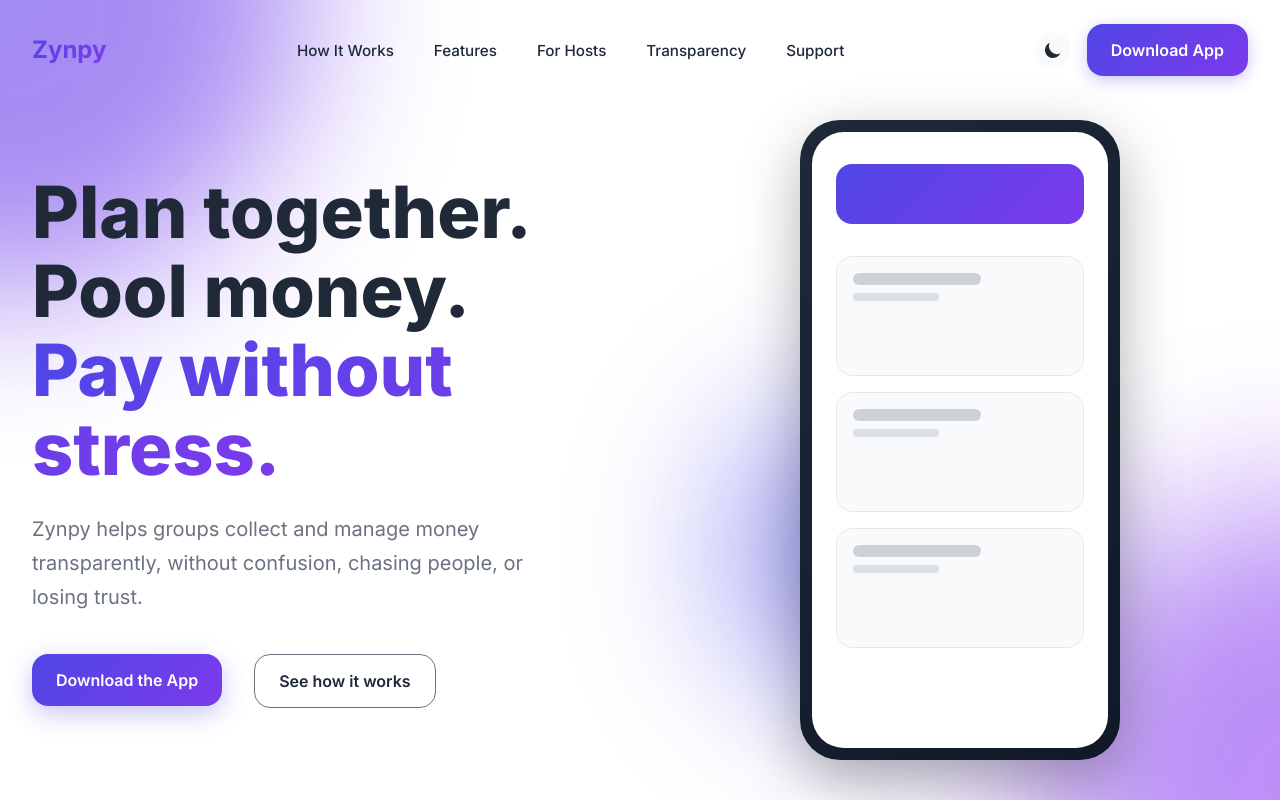
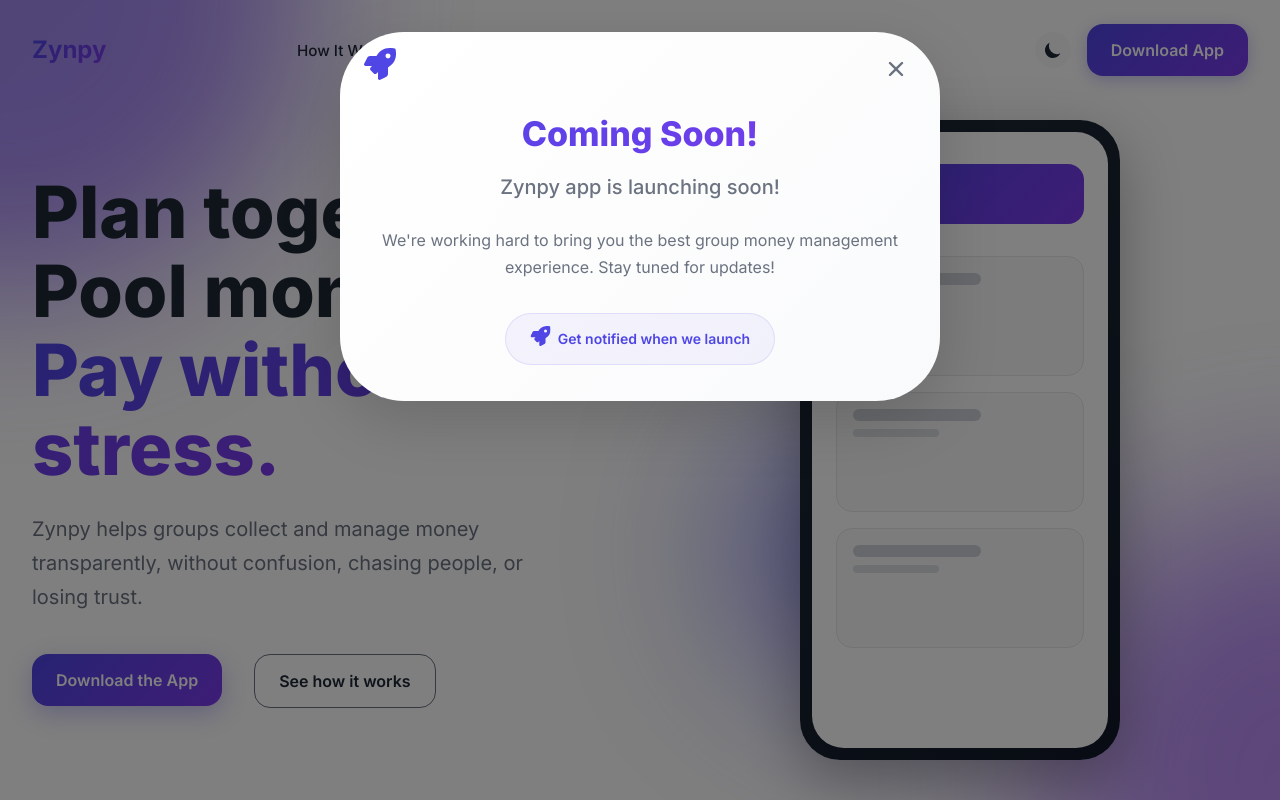
Before and after one commit to Prabuddha747/Zynpy, a React (Vite) app: page / in a window 1280 px wide. Both pictures are taken after a click on the button "Download App". Shown: the top 800 px of the page. Built offline with nearby package versions, Linux system fonts and the light colour scheme.

Commit message:
Add Coming Soon modal for download buttons and fix footer text colors in dark mode

```diff
--- /dev/null
+++ b/src/components/ComingSoonModal.jsx
@@ -0,0 +1,187 @@
+import { useState } from 'react'
+import {
+  Dialog,
+  DialogContent,
+  DialogTitle,
+  IconButton,
+  Typography,
+  Box,
+  useTheme,
+  useMediaQuery,
+} from '@mui/material'
+import { motion, AnimatePresence } from 'framer-motion'
+import { HiX } from 'react-icons/hi'
+import { FaRocket } from 'react-icons/fa'
+
+const ComingSoonModal = ({ open, onClose, platform = 'App' }) => {
+  const theme = useTheme()
+  const fullScreen = useMediaQuery(theme.breakpoints.down('sm'))
+
+  return (
+    <Dialog
+      open={open}
+      onClose={onClose}
+      fullScreen={fullScreen}
+      maxWidth="sm"
+      fullWidth
+      PaperProps={{
+        sx: {
+          borderRadius: fullScreen ? 0 : 4,
+          background: theme.palette.mode === 'dark'
+            ? 'linear-gradient(135deg, #1F2937, #111827)'
+            : 'linear-gradient(135deg, #FFFFFF, #F9FAFB)',
+          boxShadow: theme.palette.mode === 'dark'
+            ? '0 20px 60px rgba(0, 0, 0, 0.5)'
+            : '0 20px 60px rgba(0, 0, 0, 0.15)',
+        },
+      }}
+      TransitionComponent={motion.div}
+      transition={{
+        type: 'spring',
+        damping: 25,
+        stiffness: 200,
+      }}
+    >
+      <DialogTitle
+        sx={{
+          display: 'flex',
+          justifyContent: 'space-between',
+          alignItems: 'center',
+          pb: 1,
+        }}
+      >
+        <Box sx={{ display: 'flex', alignItems: 'center', gap: 1 }}>
+          <motion.div
+            animate={{ rotate: [0, 10, -10, 0] }}
+            transition={{ duration: 2, repeat: Infinity, repeatDelay: 3 }}
+          >
+            <FaRocket
+              size={32}
+              style={{
+                color: theme.palette.primary.main,
+              }}
+            />
+          </motion.div>
+        </Box>
+        <IconButton
+          onClick={onClose}
+          sx={{
+            color: 'text.secondary',
+            '&:hover': {
+              color: 'text.primary',
+              backgroundColor: 'action.hover',
+            },
+          }}
+        >
+          <HiX size={24} />
+        </IconButton>
+      </DialogTitle>
+      <DialogContent>
+        <Box
+          sx={{
+            textAlign: 'center',
+            py: 2,
+          }}
+        >
+          <motion.div
+            initial={{ scale: 0 }}
+            animate={{ scale: 1 }}
+            transition={{ type: 'spring', delay: 0.2 }}
+          >
+            <Typography
+              variant="h4"
+              sx={{
+                fontWeight: 800,
+                mb: 2,
+                background: 'linear-gradient(135deg, #4F46E5, #7C3AED)',
+                WebkitBackgroundClip: 'text',
+                WebkitTextFillColor: 'transparent',
+                backgroundClip: 'text',
+              }}
+            >
+              Coming Soon!
+            </Typography>
+          </motion.div>
+
+          <motion.div
+            initial={{ opacity: 0, y: 20 }}
+            animate={{ opacity: 1, y: 0 }}
+            transition={{ delay: 0.3 }}
+          >
+            <Typography
+              variant="h6"
+              sx={{
+                color: 'text.secondary',
+                mb: 3,
+                fontWeight: 500,
+              }}
+            >
+              {platform === 'Android'
+                ? 'Zynpy for Android is launching soon!'
+                : platform === 'iOS'
+                ? 'Zynpy for iOS is launching soon!'
+                : 'Zynpy app is launching soon!'}
+            </Typography>
+          </motion.div>
+
+          <motion.div
+            initial={{ opacity: 0, y: 20 }}
+            animate={{ opacity: 1, y: 0 }}
+            transition={{ delay: 0.4 }}
+          >
+            <Typography
+              variant="body1"
+              sx={{
+                color: 'text.secondary',
+                mb: 4,
+                lineHeight: 1.7,
+              }}
+            >
+              We're working hard to bring you the best group money management
+              experience. Stay tuned for updates!
+            </Typography>
+          </motion.div>
+
+          <motion.div
+            initial={{ opacity: 0, scale: 0.9 }}
+            animate={{ opacity: 1, scale: 1 }}
+            transition={{ delay: 0.5 }}
+          >
+            <Box
+              sx={{
+                display: 'inline-flex',
+                alignItems: 'center',
+                gap: 1,
+                px: 3,
+                py: 1.5,
+                borderRadius: 3,
+                background: theme.palette.mode === 'dark'
+                  ? 'rgba(79, 70, 229, 0.1)'
+                  : 'rgba(79, 70, 229, 0.05)',
+                border: `1px solid ${theme.palette.primary.main}20`,
+              }}
+            >
+              <motion.div
+                animate={{ x: [0, 5, 0] }}
+                transition={{ duration: 1.5, repeat: Infinity }}
+              >
+                <FaRocket size={20} style={{ color: theme.palette.primary.main }} />
+              </motion.div>
+              <Typography
+                variant="body2"
+                sx={{
+                  color: 'primary.main',
+                  fontWeight: 600,
+                }}
+              >
+                Get notified when we launch
+              </Typography>
+            </Box>
+          </motion.div>
+        </Box>
+      </DialogContent>
+    </Dialog>
+  )
+}
+
+export default ComingSoonModal
--- a/src/components/Footer.jsx
+++ b/src/components/Footer.jsx
@@ -10,8 +10,8 @@
       id="support"
       className="footer"
       sx={{
-        background: theme.palette.mode === 'dark' ? '#111827' : '#1F2937',
-        color: 'white',
+        background: theme.palette.mode === 'dark' ? '#F9FAFB' : '#1F2937',
+        color: theme.palette.mode === 'dark' ? '#1F2937' : 'white',
         padding: { xs: '3rem 0 1.5rem', md: '4rem 0 2rem' },
         position: 'relative',
       }}
@@ -46,7 +46,7 @@
               variant="body2"
               className="footer-tagline"
               sx={{
-                color: 'rgba(255, 255, 255, 0.7)',
+                color: theme.palette.mode === 'dark' ? '#6B7280' : 'rgba(255, 255, 255, 0.7)',
                 fontSize: '0.95rem',
                 lineHeight: 1.6,
               }}
@@ -63,16 +63,16 @@
                 fontSize: '1.1rem',
                 fontWeight: 600,
                 marginBottom: '1rem',
-                color: 'white',
+                color: theme.palette.mode === 'dark' ? '#1F2937' : 'white',
               }}
             >
               Product
             </Typography>
             <Box component="ul" className="footer-links" sx={{ listStyle: 'none', display: 'flex', flexDirection: 'column', gap: '0.75rem', padding: 0, margin: 0 }}>
-              <li><Link href="#how-it-works" sx={{ color: 'rgba(255, 255, 255, 0.7)', textDecoration: 'none', fontSize: '0.95rem', '&:hover': { color: 'white' } }}>How It Works</Link></li>
-              <li><Link href="#features" sx={{ color: 'rgba(255, 255, 255, 0.7)', textDecoration: 'none', fontSize: '0.95rem', '&:hover': { color: 'white' } }}>Features</Link></li>
-              <li><Link href="#for-hosts" sx={{ color: 'rgba(255, 255, 255, 0.7)', textDecoration: 'none', fontSize: '0.95rem', '&:hover': { color: 'white' } }}>For Hosts</Link></li>
-              <li><Link href="#transparency" sx={{ color: 'rgba(255, 255, 255, 0.7)', textDecoration: 'none', fontSize: '0.95rem', '&:hover': { color: 'white' } }}>Transparency</Link></li>
+              <li><Link href="#how-it-works" sx={{ color: theme.palette.mode === 'dark' ? '#6B7280' : 'rgba(255, 255, 255, 0.7)', textDecoration: 'none', fontSize: '0.95rem', '&:hover': { color: theme.palette.mode === 'dark' ? '#1F2937' : 'white' } }}>How It Works</Link></li>
+              <li><Link href="#features" sx={{ color: theme.palette.mode === 'dark' ? '#6B7280' : 'rgba(255, 255, 255, 0.7)', textDecoration: 'none', fontSize: '0.95rem', '&:hover': { color: theme.palette.mode === 'dark' ? '#1F2937' : 'white' } }}>Features</Link></li>
+              <li><Link href="#for-hosts" sx={{ color: theme.palette.mode === 'dark' ? '#6B7280' : 'rgba(255, 255, 255, 0.7)', textDecoration: 'none', fontSize: '0.95rem', '&:hover': { color: theme.palette.mode === 'dark' ? '#1F2937' : 'white' } }}>For Hosts</Link></li>
+              <li><Link href="#transparency" sx={{ color: theme.palette.mode === 'dark' ? '#6B7280' : 'rgba(255, 255, 255, 0.7)', textDecoration: 'none', fontSize: '0.95rem', '&:hover': { color: theme.palette.mode === 'dark' ? '#1F2937' : 'white' } }}>Transparency</Link></li>
             </Box>
           </Box>
 
@@ -84,7 +84,7 @@
                 fontSize: '1.1rem',
                 fontWeight: 600,
                 marginBottom: '1rem',
-                color: 'white',
+                color: theme.palette.mode === 'dark' ? '#1F2937' : 'white',
               }}
             >
               Support
@@ -95,7 +95,7 @@
                   href="https://docs.google.com/forms/d/e/1FAIpQLScKpdvnOgR4mTCRSN40AmDgY4HmvBeaMzHYw-zK8dFWoGeu9Q/viewform"
                   target="_blank"
                   rel="noopener noreferrer"
-                  sx={{ color: 'rgba(255, 255, 255, 0.7)', textDecoration: 'none', fontSize: '0.95rem', '&:hover': { color: 'white' } }}
+                  sx={{ color: theme.palette.mode === 'dark' ? '#6B7280' : 'rgba(255, 255, 255, 0.7)', textDecoration: 'none', fontSize: '0.95rem', '&:hover': { color: theme.palette.mode === 'dark' ? '#1F2937' : 'white' } }}
                 >
                   Contact Us
                 </Link>
@@ -108,7 +108,7 @@
           className="footer-bottom"
           sx={{
             paddingTop: '2rem',
-            borderTop: '1px solid rgba(255, 255, 255, 0.1)',
+            borderTop: `1px solid ${theme.palette.mode === 'dark' ? '#E5E7EB' : 'rgba(255, 255, 255, 0.1)'}`,
             textAlign: 'center',
           }}
         >
@@ -116,7 +116,7 @@
             variant="body2"
             className="footer-copyright"
             sx={{
-              color: 'rgba(255, 255, 255, 0.6)',
+              color: theme.palette.mode === 'dark' ? '#6B7280' : 'rgba(255, 255, 255, 0.6)',
               fontSize: '0.9rem',
             }}
           >
--- a/src/components/Hero.jsx
+++ b/src/components/Hero.jsx
@@ -1,8 +1,12 @@
+import { useState } from 'react'
 import { motion } from 'framer-motion'
 import { Button } from '@mui/material'
+import ComingSoonModal from './ComingSoonModal'
 import './Hero.css'
 
 const Hero = () => {
+  const [modalOpen, setModalOpen] = useState(false)
+
   return (
     <section className="hero">
       <div className="hero-background">
@@ -53,6 +57,7 @@
                 <Button
                   variant="contained"
                   size="large"
+                  onClick={() => setModalOpen(true)}
                   sx={{
                     background: 'linear-gradient(135deg, #4F46E5, #7C3AED)',
                     boxShadow: '0 8px 25px rgba(79, 70, 229, 0.3)',
@@ -108,6 +113,11 @@
           </motion.div>
         </div>
       </div>
+      <ComingSoonModal
+        open={modalOpen}
+        onClose={() => setModalOpen(false)}
+        platform="App"
+      />
     </section>
   )
 }
--- a/src/components/Navigation.jsx
+++ b/src/components/Navigation.jsx
@@ -1,13 +1,16 @@
+import { useState } from 'react'
 import { motion } from 'framer-motion'
 import { useTheme } from '../context/ThemeContext'
 import { HiMoon, HiSun } from 'react-icons/hi'
 import { Button, IconButton, useTheme as useMUITheme } from '@mui/material'
+import ComingSoonModal from './ComingSoonModal'
 import './Navigation.css'
 
 const Navigation = ({ scrollY }) => {
   const isScrolled = scrollY > 50
   const { isDark, toggleTheme } = useTheme()
   const muiTheme = useMUITheme()
+  const [modalOpen, setModalOpen] = useState(false)
 
   return (
     <motion.nav
@@ -54,6 +57,7 @@
           >
             <Button
               variant="contained"
+              onClick={() => setModalOpen(true)}
               sx={{
                 background: 'linear-gradient(135deg, #4F46E5, #7C3AED)',
                 '&:hover': {
@@ -66,6 +70,11 @@
           </motion.div>
         </div>
       </div>
+      <ComingSoonModal
+        open={modalOpen}
+        onClose={() => setModalOpen(false)}
+        platform="App"
+      />
     </motion.nav>
   )
 }
```
Also changed, not shown: src/components/FinalCTA.jsx (+16 -0 lines).
